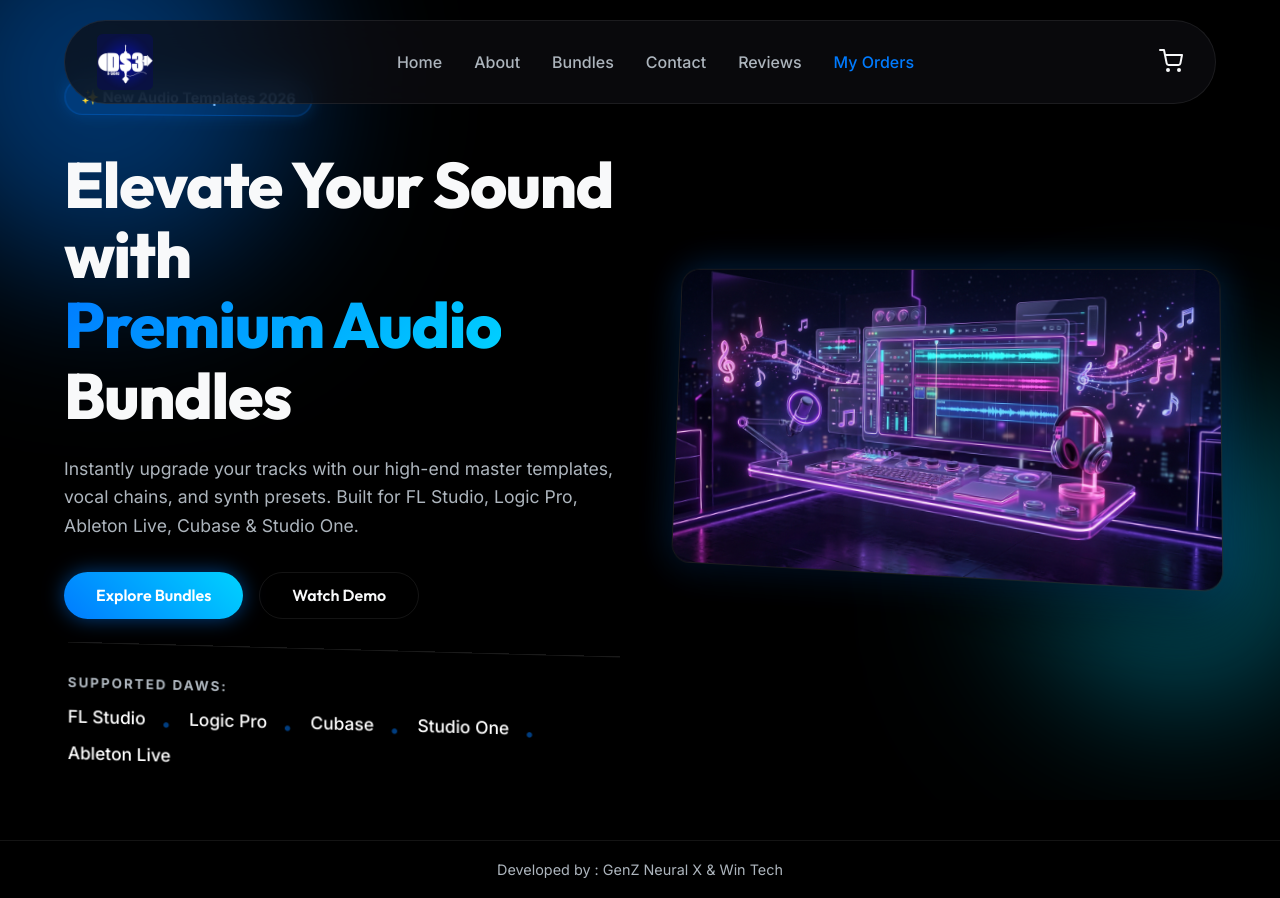
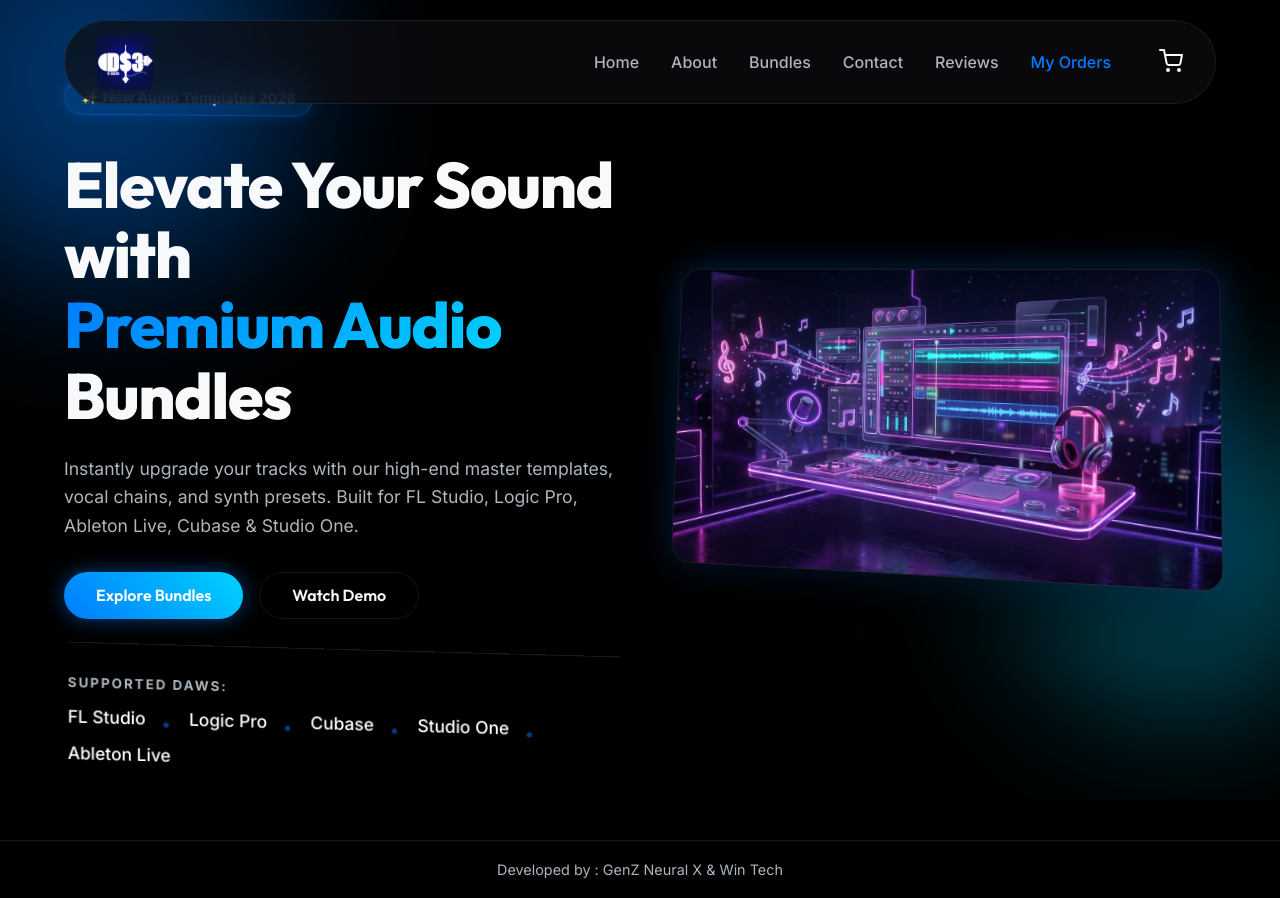
Before and after one commit to ragul-genz/video-editing-, a React (Vite) app: page / in a window 1280 px wide. Built offline with nearby package versions, Linux system fonts and the light colour scheme.

Commit message:
Move navbar links to the right side

```diff
--- a/src/components/Navbar.css
+++ b/src/components/Navbar.css
@@ -28,6 +28,8 @@
 .nav-links {
   display: flex;
   gap: 2rem;
+  margin-left: auto;
+  margin-right: 3rem;
 }
 
 .nav-links a {
```
